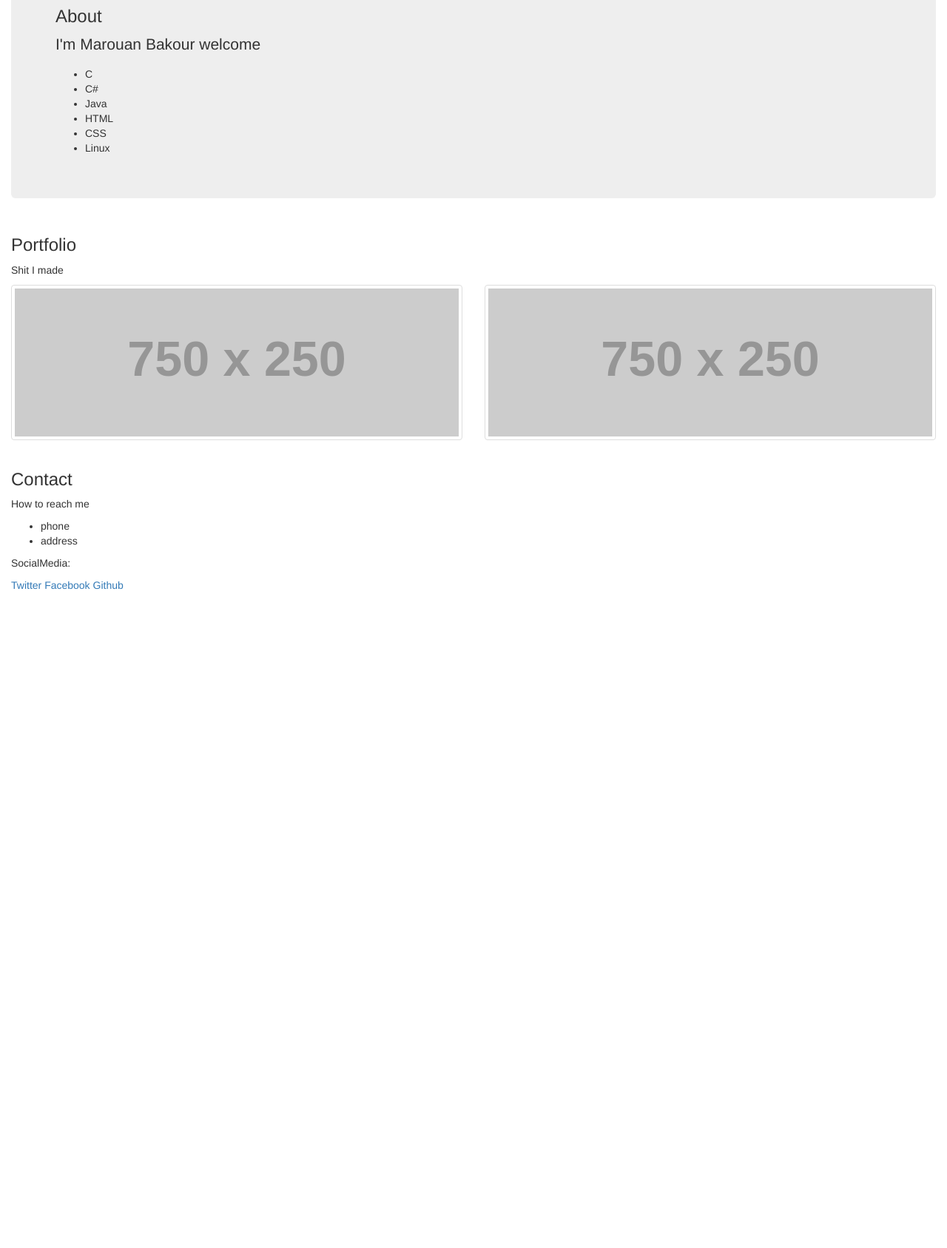
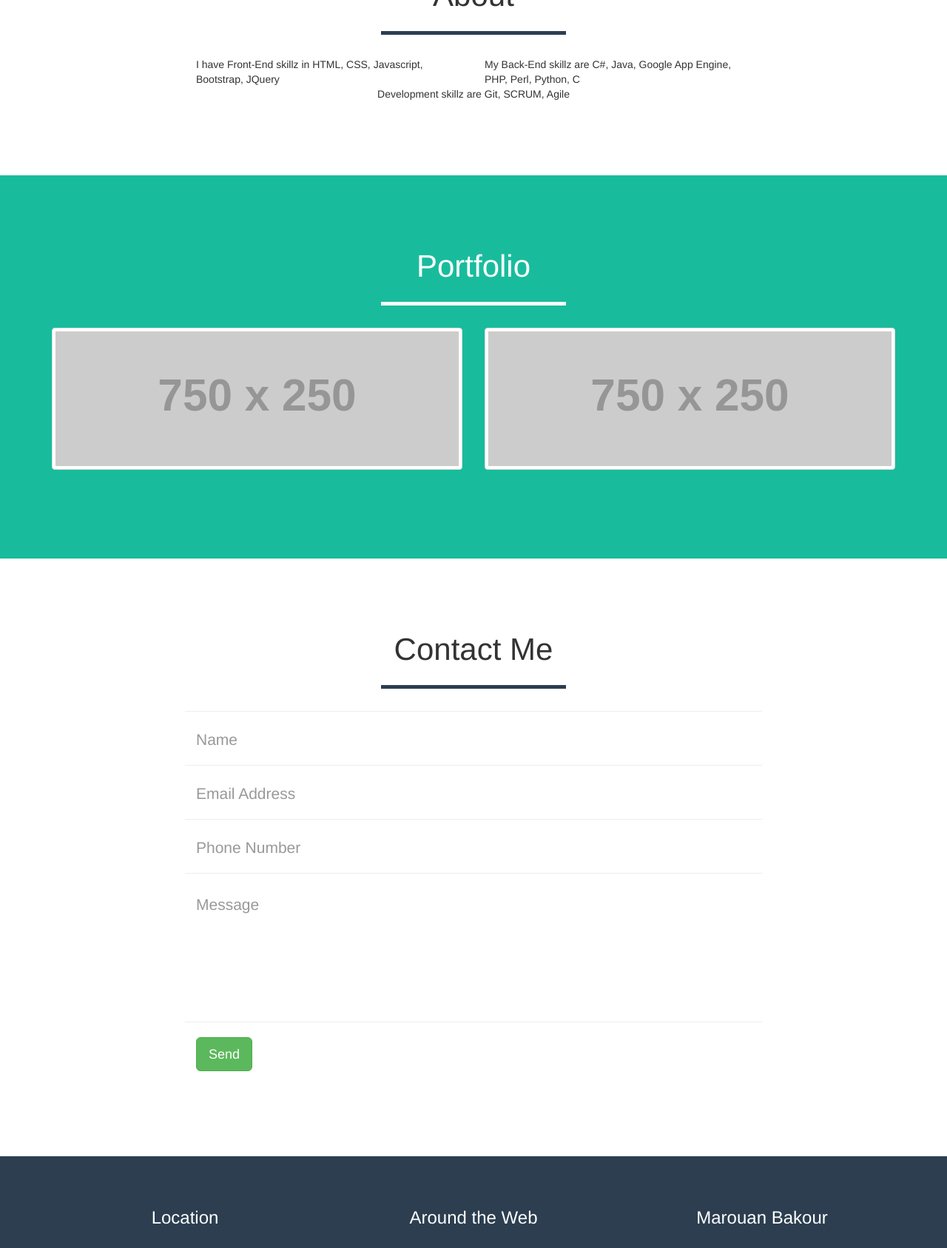
Before and after one commit to marouanopen/website, a plain HTML site: page index.html in a window 1280 px wide. Shown: the part 988-2675 px from the top of the page at 74% size. Before the commit the page ends 1789 px from the top, so only its background shows below. Drawn offline with nearby package versions, Linux system fonts and the light colour scheme; placeholder pictures from the web are drawn by us.

Commit message:
Integrate more from the template

```diff
--- a/index.html
+++ b/index.html
@@ -4,8 +4,12 @@
 		<meta charset="utf-8">
 		<meta http-equiv="X-UA-Compatible" content="IE=edge">
 		<meta name="viewport" content="width=device-width, initial-scale=1">
+
 		<title>Portfolio Marouan Bakour</title>
+
+		<!-- Bootstrap -->
 		<link href="bootstrap/css/bootstrap.min.css" rel="stylesheet">
+		<!-- Custom Style -->
 		<link rel="stylesheet" type="text/css" href="style.css">
 		<!-- Custom Fonts -->
 		<link href="font-awesome/css/font-awesome.min.css" rel="stylesheet" type="text/css">
@@ -34,12 +38,12 @@
 
 				<div class="collapse navbar-collapse">
 					<ul class="nav navbar-nav navbar-right">
-						<li><a href="#About">About</a></li>
-						<li><a href="#Portfolio">Portfolio</a></li>
-						<li><a href="#Contact">Contact</a></li>
+						<li><a href="#about">About</a></li>
+						<li><a href="#portfolio">Portfolio</a></li>
+						<li><a href="#contact">Contact</a></li>
 					</ul>
 	 			</div>
-		    	</div>
+			</div><!-- .container -->
 		</nav>
 
 		<!-- Header -->
@@ -57,29 +61,39 @@
 				</div>
 			</div>
 		</header>
-		<div id="About" class="container-fluid">
-			<div class="jumbotron">
-				<h3>About</h3>
-				<p>
-					I'm Marouan Bakour welcome
-			    	</p>
-				<ul>
-			      		<li>C</li>
-				    	<li>C#</li>
-				  	<li>Java</li>
-					<li>HTML</li>
-				      	<li>CSS</li>
-				    	<li>Linux</li>
-				</ul>
+
+		<section class="success" id="about">
+			<div id="About" class="container">
+				<div class="row">
+					<div class="col-lg-12 text-center">
+						<h2>About</h2>
+						<hr class="star-primary">
 					</div>
 				</div>
+				<div class="row">
+					<div class="col-lg-4 col-lg-offset-2">
+						I have Front-End skillz in HTML, CSS, Javascript, Bootstrap, JQuery
+					</div>
+					<div class="col-lg-4">
+						My Back-End skillz are C#, Java, Google App Engine, PHP, Perl, Python, C
+					</div>
+					<div class="col-lg-8 col-lg-offset-2 text-center">
+						Development skillz are Git, SCRUM, Agile
+					</div>
 
-		<div id="Portfolio" class="container-fluid">
-			<h3>Portfolio</h3>
-			<p>
-				Shit I made
-		  	</p>
-			<div class=row>
+				</div>
+			</div>
+		</section>
+
+		<section id="portfolio">
+			<div class="container">
+				<div class="row">
+					<div class="col-lg-12 text-center">
+						<h2>Portfolio</h2>
+						<hr class="star-light">
+					</div>
+				</div>
+				<div class="row">
 					<div class="col-md-6">
 						<a href="#" class="thumbnail">
 							<img src="http://placehold.it/750x250" alt="..." />
@@ -92,26 +106,111 @@
 					</div>
 				</div>
 			</div>
+		</section>
 
-		<div id="Contact" class="container-fluid">
-			<h3>Contact</h3>
-			<p>
-				How to reach me
-			</p>
-		    	<ul>
-				<li>phone</li>
-		    		<li>address</li>
+		<!-- Contact Section -->
+		<section id="contact">
+			<div class="container">
+				<div class="row">
+					<div class="col-lg-12 text-center">
+						<h2>Contact Me</h2>
+						<hr class="star-primary">
+					</div>
+				</div>
+				<div class="row">
+					<div class="col-lg-8 col-lg-offset-2">
+						<!-- To configure the contact form email address, go to mail/contact_me.php and update the email address in the PHP file on line 19. -->
+						<!-- The form should work on most web servers, but if the form is not working you may need to configure your web server differently. -->
+						<form name="sentMessage" id="contactForm" novalidate>
+							<div class="row control-group">
+								<div class="form-group col-xs-12 floating-label-form-group controls">
+									<label>Name</label>
+									<input type="text" class="form-control" placeholder="Name" id="name" required data-validation-required-message="Please enter your name.">
+									<p class="help-block text-danger"></p>
+								</div>
+							</div>
+							<div class="row control-group">
+								<div class="form-group col-xs-12 floating-label-form-group controls">
+									<label>Email Address</label>
+									<input type="email" class="form-control" placeholder="Email Address" id="email" required data-validation-required-message="Please enter your email address.">
+									<p class="help-block text-danger"></p>
+								</div>
+							</div>
+							<div class="row control-group">
+								<div class="form-group col-xs-12 floating-label-form-group controls">
+									<label>Phone Number</label>
+									<input type="tel" class="form-control" placeholder="Phone Number" id="phone" required data-validation-required-message="Please enter your phone number.">
+									<p class="help-block text-danger"></p>
+								</div>
+							</div>
+							<div class="row control-group">
+								<div class="form-group col-xs-12 floating-label-form-group controls">
+									<label>Message</label>
+									<textarea rows="5" class="form-control" placeholder="Message" id="message" required data-validation-required-message="Please enter a message."></textarea>
+									<p class="help-block text-danger"></p>
+								</div>
+							</div>
+							<br>
+							<div id="success"></div>
+							<div class="row">
+								<div class="form-group col-xs-12">
+									<button type="submit" class="btn btn-success btn-lg">Send</button>
+								</div>
+							</div>
+						</form>
+					</div>
+				</div>
+			</div>
+		</section>
+
+
+		<!-- Footer -->
+		<footer class="text-center">
+			<div class="footer-above">
+				<div class="container">
+					<div class="row">
+						<div class="footer-col col-md-4">
+							<h3>Location</h3>
+							<p>5022 BT Tilburg
+							<br>Noord-Brabant, The Netherlands</p>
+						</div>
+						<div class="footer-col col-md-4">
+							<h3>Around the Web</h3>
+							<ul class="list-inline">
+								<li>
+									<a href="#" class="btn-social btn-outline"><i class="fa fa-fw fa-facebook"></i></a>
+								</li>
+								<li>
+									<a href="#" class="btn-social btn-outline"><i class="fa fa-fw fa-google-plus"></i></a>
+								</li>
+								<li>
+									<a href="#" class="btn-social btn-outline"><i class="fa fa-fw fa-twitter"></i></a>
+								</li>
+								<li>
+									<a href="#" class="btn-social btn-outline"><i class="fa fa-fw fa-linkedin"></i></a>
+								</li>
+								<li>
+									<a href="#" class="btn-social btn-outline"><i class="fa fa-fw fa-dribbble"></i></a>
+								</li>
 							</ul>
 						</div>
-
-		<div class="container-fluid">
-			<footer>
-				<p>SocialMedia:</p>
-				<a href="#">Twitter</a>
-				<a href="#">Facebook</a>
-				<a href="#">Github</a>
+						<div class="footer-col col-md-4">
+							<h3>Marouan Bakour</h3>
+							<p>MB is a programmer in the Netherlands.</p>
+						</div>
+					</div>
+				</div>
+			</div>
+			<div class="footer-below">
+				<div class="container">
+					<div class="row">
+						<div class="col-lg-12">
+							Copyright &copy; Marouan Bakour2016
+						</div>
+					</div>
+				</div>
+			</div>
 		</footer>
-		</div>
 		<!-- jQuery -->
 		<script src="jquery/jquery.min.js"></script>
 
--- a/style.css
+++ b/style.css
@@ -1,7 +1,3 @@
-body {
-	padding-top: 70px;
-}
-
 header {
 	text-align: center;
 	background: #18BC9C;
@@ -151,3 +147,88 @@ hr.star-primary:after {
 		font-size: 1.5em;
 	}
 }
+section {
+	padding: 100px 0;
+}
+section h2 {
+	margin: 0;
+	font-size: 3em;
+}
+section#portfolio{
+	background: #18BC9C;
+	color: white;
+}
+@media (max-width: 767px) {
+	section {
+		padding: 75px 0;
+	}
+	section.first {
+		padding-top: 75px;
+	}
+}
+footer {
+	color: white;
+}
+footer h3 {
+	margin-bottom: 30px;
+}
+footer .footer-above {
+	padding-top: 50px;
+	background-color: #2C3E50;
+}
+footer .footer-col {
+	margin-bottom: 50px;
+}
+footer .footer-below {
+	padding: 25px 0;
+	background-color: #233140;
+}
+.floating-label-form-group {
+	position: relative;
+	margin-bottom: 0;
+	padding-bottom: 0.5em;
+	border-bottom: 1px solid #eeeeee;
+}
+.floating-label-form-group input,
+.floating-label-form-group textarea {
+	z-index: 1;
+	position: relative;
+	padding-right: 0;
+	padding-left: 0;
+	border: none;
+	border-radius: 0;
+	font-size: 1.5em;
+	background: none;
+	box-shadow: none !important;
+	resize: none;
+}
+.floating-label-form-group label {
+	display: block;
+	z-index: 0;
+	position: relative;
+	top: 2em;
+	margin: 0;
+	font-size: 0.85em;
+	line-height: 1.764705882em;
+	vertical-align: middle;
+	vertical-align: baseline;
+	opacity: 0;
+	-webkit-transition: top 0.3s ease,opacity 0.3s ease;
+	-moz-transition: top 0.3s ease,opacity 0.3s ease;
+	-ms-transition: top 0.3s ease,opacity 0.3s ease;
+	transition: top 0.3s ease,opacity 0.3s ease;
+}
+.floating-label-form-group:not(:first-child) {
+	padding-left: 14px;
+	border-left: 1px solid #eeeeee;
+}
+.floating-label-form-group-with-value label {
+	top: 0;
+	opacity: 1;
+}
+.floating-label-form-group-with-focus label {
+	color: #18BC9C;
+}
+form .row:first-child .floating-label-form-group {
+	border-top: 1px solid #eeeeee;
+}
```
Also changed, not shown: 1 other file. Lines whose indentation alone changed are shown as unchanged.
